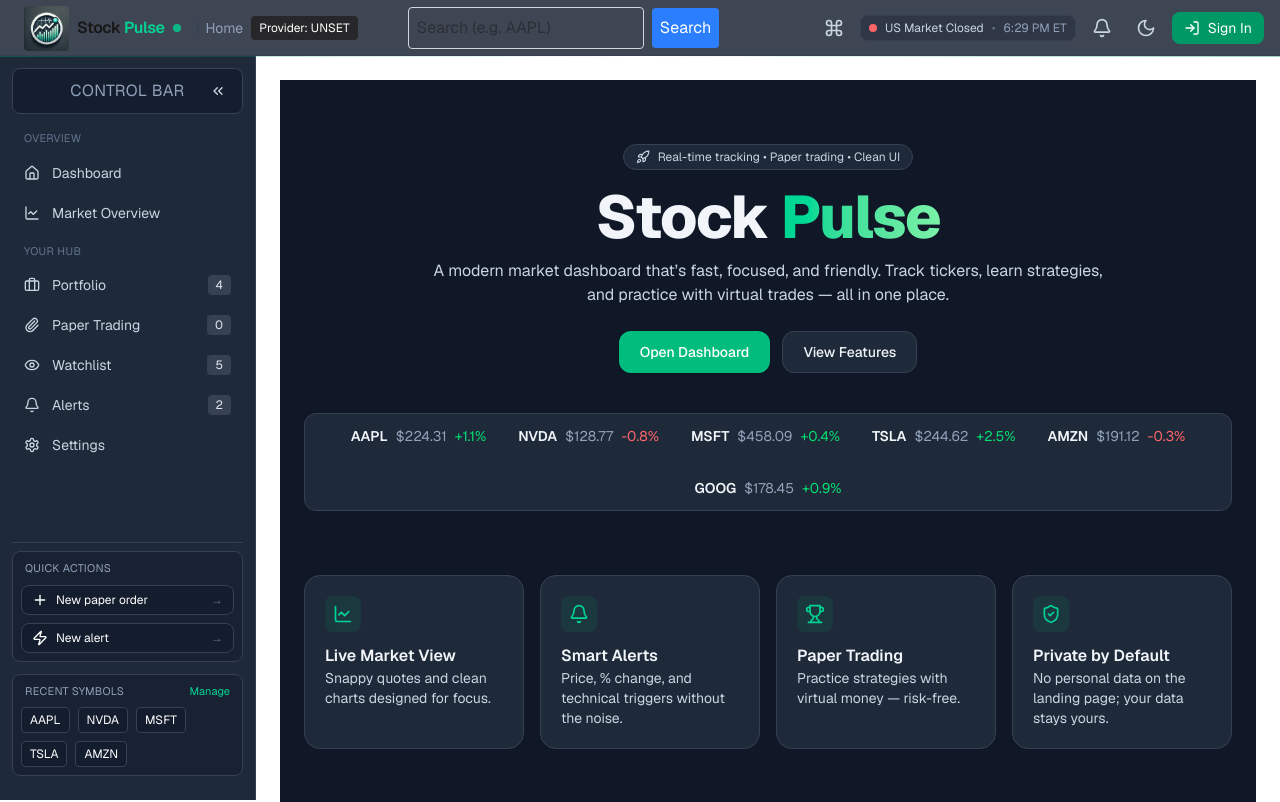
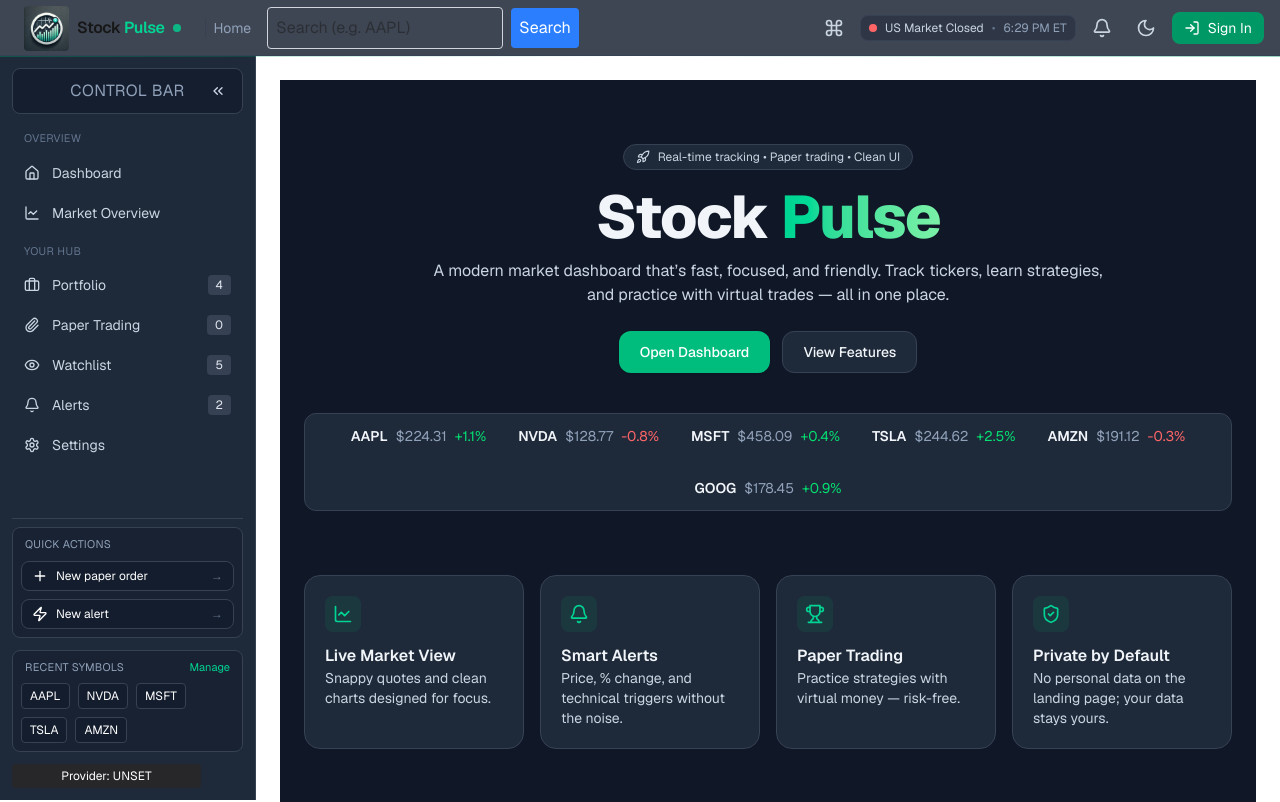
Before and after one commit to Animalia-Android/stock-pulse, a Next.js app: page / in a window 1280 px wide. Shown: the top 802 px of the page. Built offline with nearby package versions, Linux system fonts and the light colour scheme; no server answers.

Commit message:
chore: end of day commit — navbar tweaks & ongoing API refactor

```diff
--- a/src/components/layout/NavBar.js
+++ b/src/components/layout/NavBar.js
@@ -23,7 +23,7 @@ export default function NavBar() {
 
   return (
     <header className="sticky top-0 z-50 border-b border-gray-700 bg-gray-900/80 backdrop-blur">
-      <div className="h-14 px-3 sm:px-4 flex items-center gap-2">
+      <div className="relative h-14 px-4 sm:px-4 flex items-center gap-4">
         {/* Brand cluster (always visible) */}
         <Link
           href="/"
@@ -53,18 +53,18 @@ export default function NavBar() {
               Virtual
             </span>
           )}
+          {/* <ProviderToggle /> */}
         </div>
 
-        <ProviderToggle />
         {/* Center search */}
-        <div className="flex-1 flex justify-center">
-          <div className="w-full max-w-xl">
+        <div className="flex-1 flex justify-end">
+          <div className=" w-full max-w-xl">
             <SearchBar />
           </div>
         </div>
 
         {/* Right cluster: command, market status, theme, account */}
-        <div className="flex items-center gap-1 sm:gap-2">
+        <div className="ml-auto flex items-center gap-1 sm:gap-2">
           <IconButton
             aria-label="Command palette"
             title="Search (⌘K)"
--- a/src/components/layout/SideBar.js
+++ b/src/components/layout/SideBar.js
@@ -19,6 +19,7 @@ import {
 } from 'lucide-react';
 
 import { useUIStore } from '@/stores/uiStore';
+import ProviderToggle from '../controls/ProviderToggle';
 
 export default function SideBar({
   counts = { watchlist: 5, alerts: 2, positions: 4, paperOpen: 0 },
@@ -206,6 +207,7 @@ export default function SideBar({
           </div>
         </SectionCard>
       )}
+      <ProviderToggle />
     </nav>
   );
 }
```
